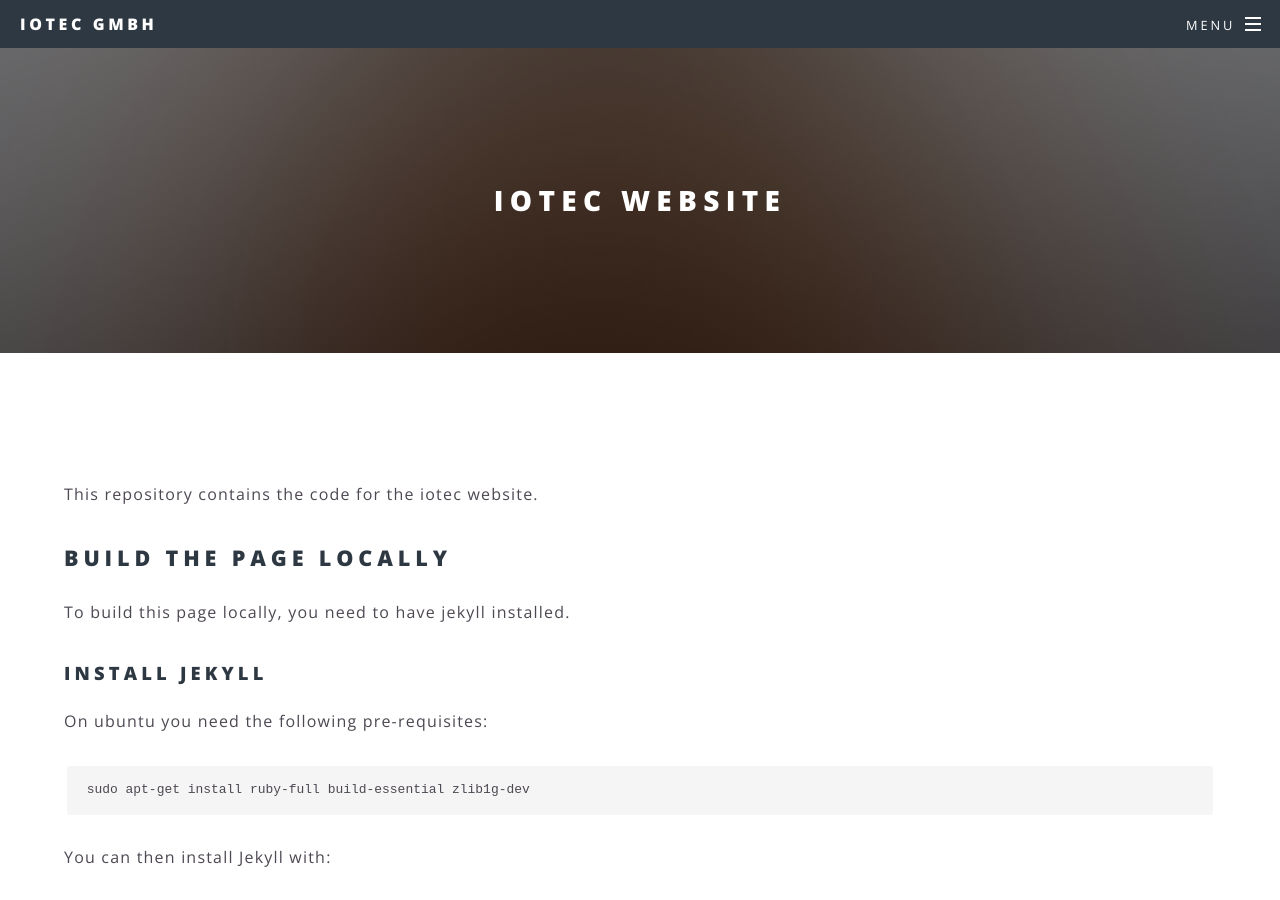
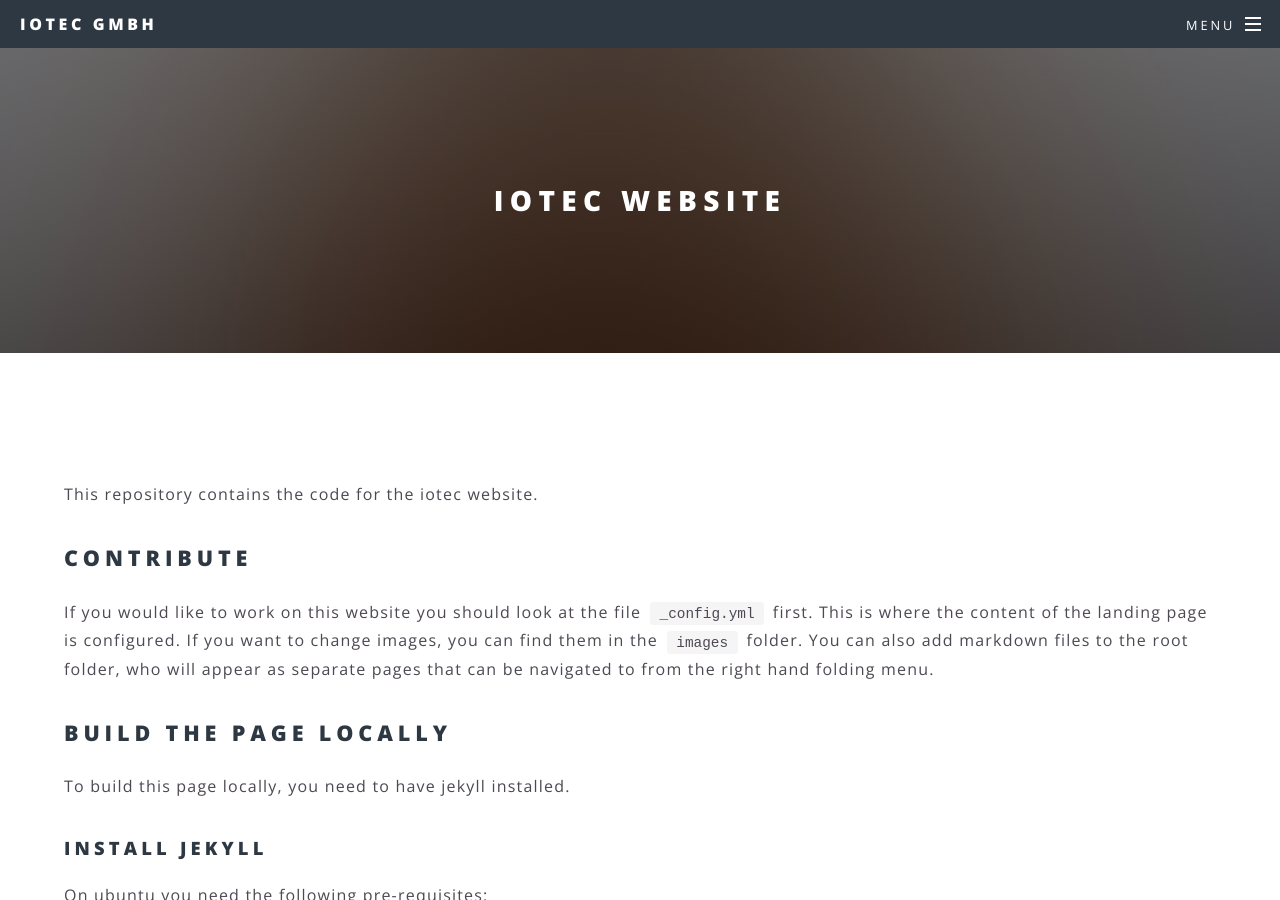
Before and after one commit to iotec-gmbh/iotec-gmbh.github.io, a Jekyll site: the page built from HOWTO.md, in a window 1280 px wide and 900 px high. Built offline with Jekyll 4.4.1, drawn with Linux system fonts in a browser that asks for light colours; our own code applies the rules of GitHub Pages for plain Markdown files.

Commit message:
info about the content structure of the page

```diff
--- a/HOWTO.md
+++ b/HOWTO.md
@@ -2,9 +2,20 @@
 
 This repository contains the code for the iotec website.
 
+
+## Contribute
+
+If you would like to work on this website you should look at the file `_config.yml` first.
+This is where the content of the landing page is configured.
+If you want to change images, you can find them in the `images` folder.
+You can also add markdown files to the root folder, who will appear as separate pages
+that can be navigated to from the right hand folding menu.
+
+
 ## Build the Page Locally
 
 To build this page locally, you need to have jekyll installed.
+
 
 ### Install Jekyll
 On ubuntu you need the following pre-requisites:
```
